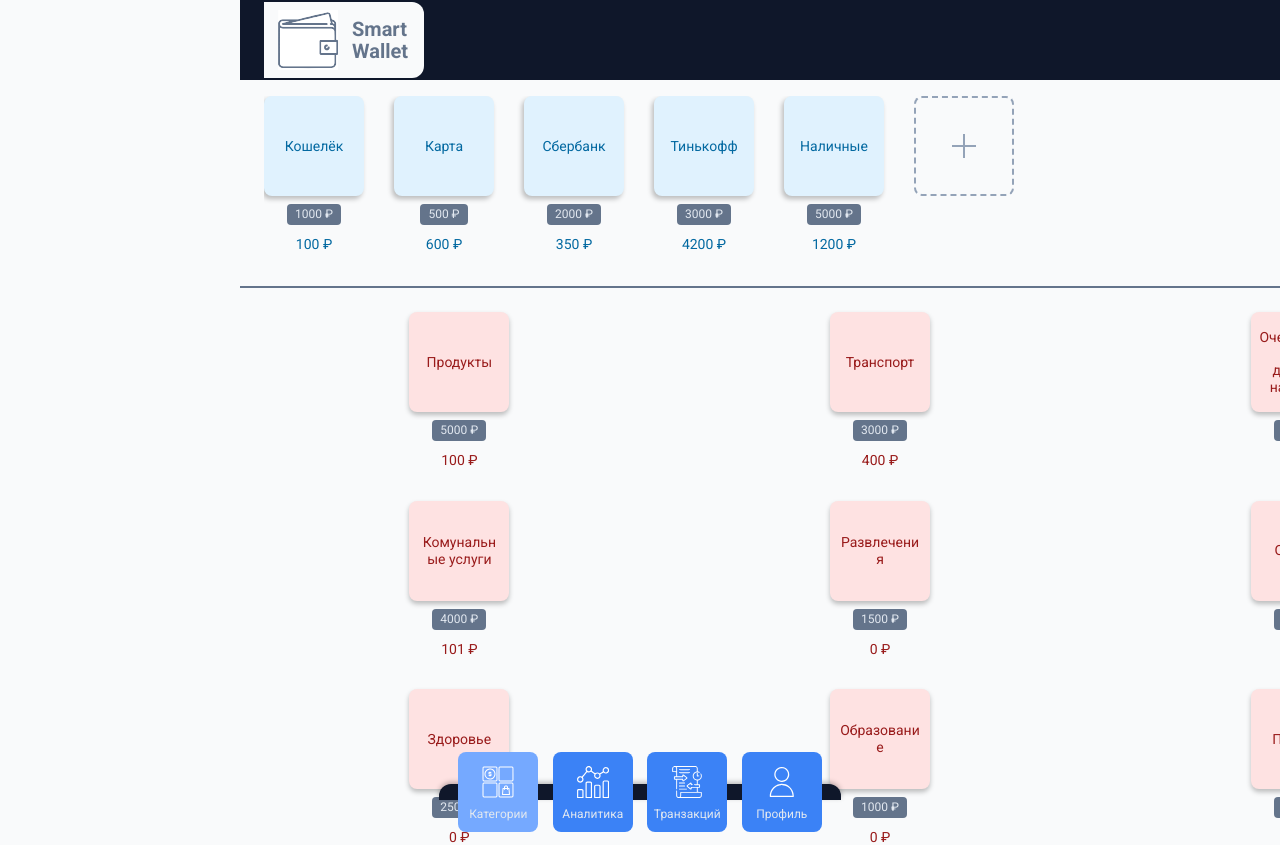
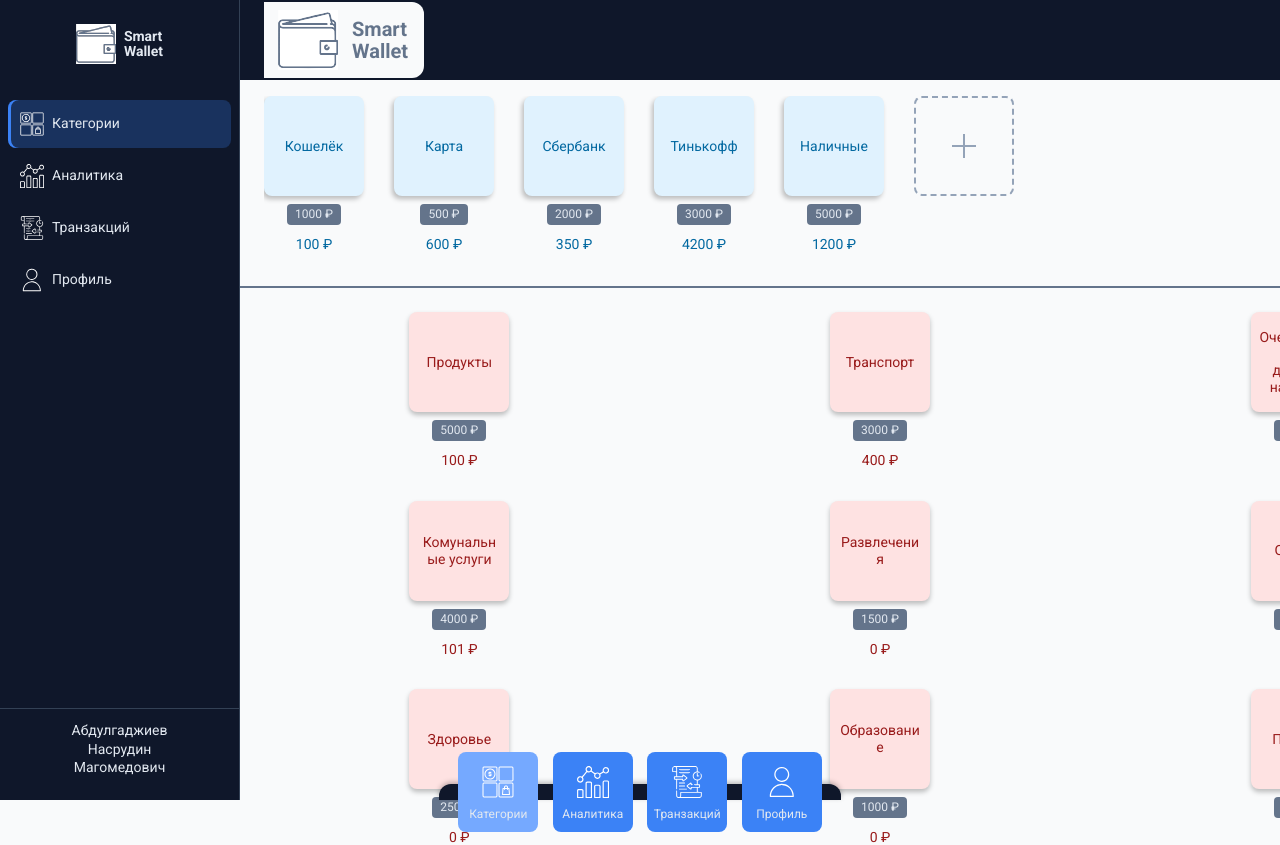
Before and after one commit to Pipotka/SmartWallet-Client, a React (Vite) app: page / in a window 1280 px wide. Shown: the top 845 px of the page. Built offline with nearby package versions, Linux system fonts and the light colour scheme.

Commit message:
feat: add Sidebar component to App layout alongside BottomNav

```diff
--- a/src/App.tsx
+++ b/src/App.tsx
@@ -1,4 +1,5 @@
 import { BrowserRouter, Routes, Route } from 'react-router-dom';
+import { Sidebar } from '@/components/Sidebar/Sidebar';
 import { CategoryPage } from '@/pages/CategoryPage/CategoryPage';
 import { EditWalletPage } from '@/pages/EditWalletPage/EditWalletPage';
 import { EditCategoryPage } from '@/pages/EditCategoryPage/EditCategoryPage';
@@ -14,6 +15,7 @@ function App() {
   return (
     <BrowserRouter>
       <div className={styles.app}>
+        <Sidebar />
         <Routes>
           <Route path="/login" element={<LoginPage />} />
           <Route path="/register" element={<RegisterPage />} />
```
